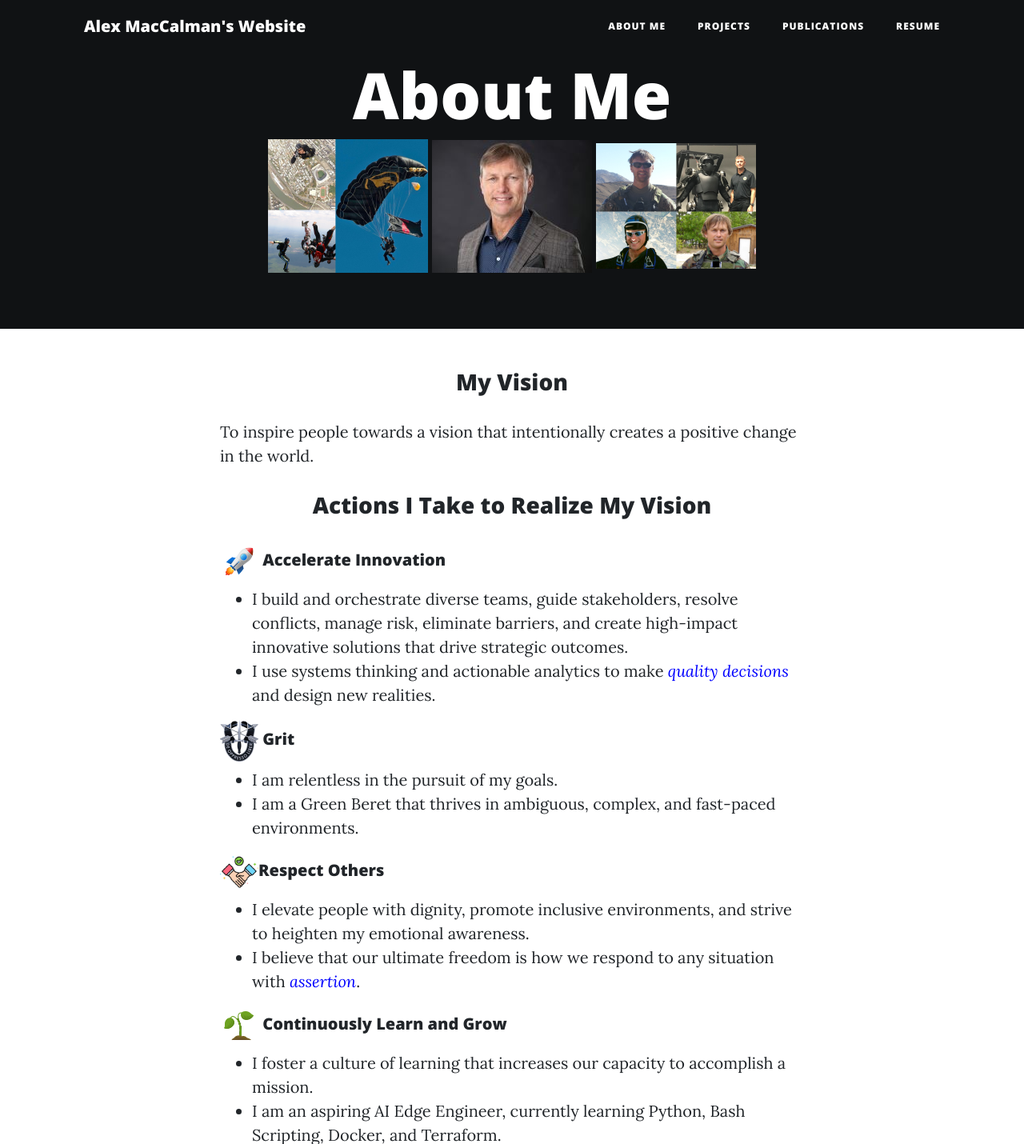
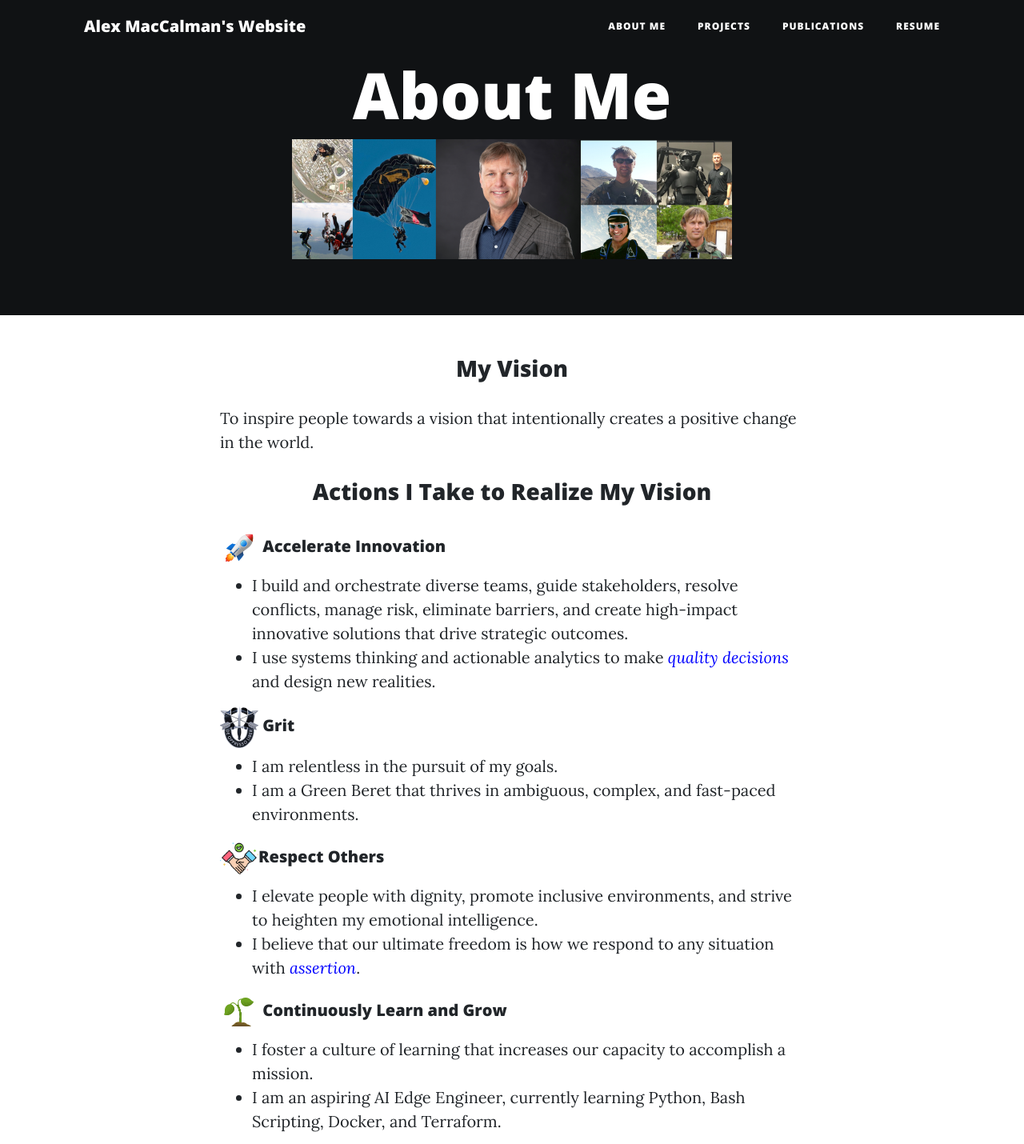
Before and after one commit to alexmaccalman/mywebsite, a Flask app: page / in a window 1280 px wide. Shown: the top 1430 px of the page at 80% size. Run offline with Flask 2, Linux system fonts and the light colour scheme; some libraries are stand-ins or nearby versions.

Commit message:
long_photo

```diff
--- a/app/templates/index.html
+++ b/app/templates/index.html
@@ -13,9 +13,10 @@
 
             <h1>About Me</h1>
             <div style="resize: inline;">
-              <img class="skills"  src="static/img/skydive.png" alt="skills-img">
+              <img class="skills"  src="static/img/long_photo.png" alt="skills-img">
+              <!-- <img class="skills"  src="static/img/skydive.png" alt="skills-img">
               <img class="skills"  src="static/img/headshot.jpg" alt="skills-img">
-              <img class="skills"  src="static/img/sf.png" alt="skills-img">
+              <img class="skills"  src="static/img/sf.png" alt="skills-img"> -->
             </div>
             <!-- <span class="subheading"></span>
             <p></p>
@@ -53,7 +54,7 @@
         </ul>
         <h5><img src="static/img/respect.png"/>Respect Others</h5>
         <ul>
-          <li>I elevate people with dignity, promote inclusive environments, and strive to heighten my emotional awareness.</li>
+          <li>I elevate people with dignity, promote inclusive environments, and strive to heighten my emotional intelligence.</li>
            <li>I believe that our ultimate freedom is how we respond to any situation with <a style="color: blue" href="https://positivepsychology.com/assertive-communication-worksheets/" target="_blank"><em>assertion</em></a>.</li>
         </ul>
         <h5><img src="static/img/grow.png"/> Continuously Learn and Grow</h5>
@@ -76,7 +77,8 @@
         <center><a class="btn btn-dark float-center" href="{{url_for('pubs')}}">My Publications</a></center>
         <p></p>
         <p>See this post for a collection of visions I crafted to intentionally create a positive change in the world: <a style="color: blue" href="https://www.linkedin.com/pulse/systems-thinking-approach-innovation-digital-adoption-alex/" target="_blank"><em>A Systems Thinking Approach to Innovation and Digital Transformation Adoption | LinkedIn</em> </a></p>
-
+        <p></p>
+        <p>Thank you for visiting my website.</p>
       </div>
     </div>
   </div>
```
Also changed, not shown: app/static/img/long_photo.png (added), app/static/img/mypic.png (added).
